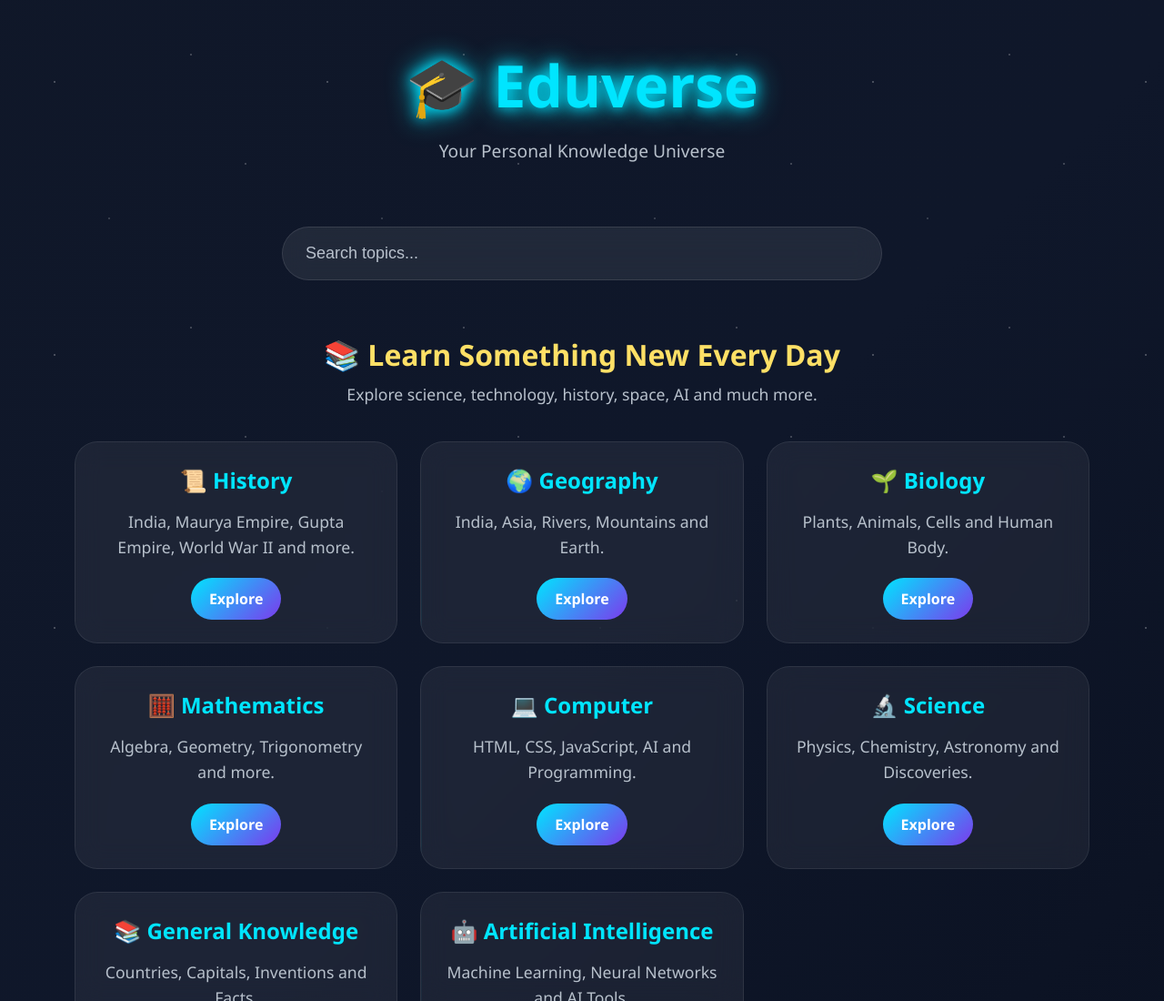
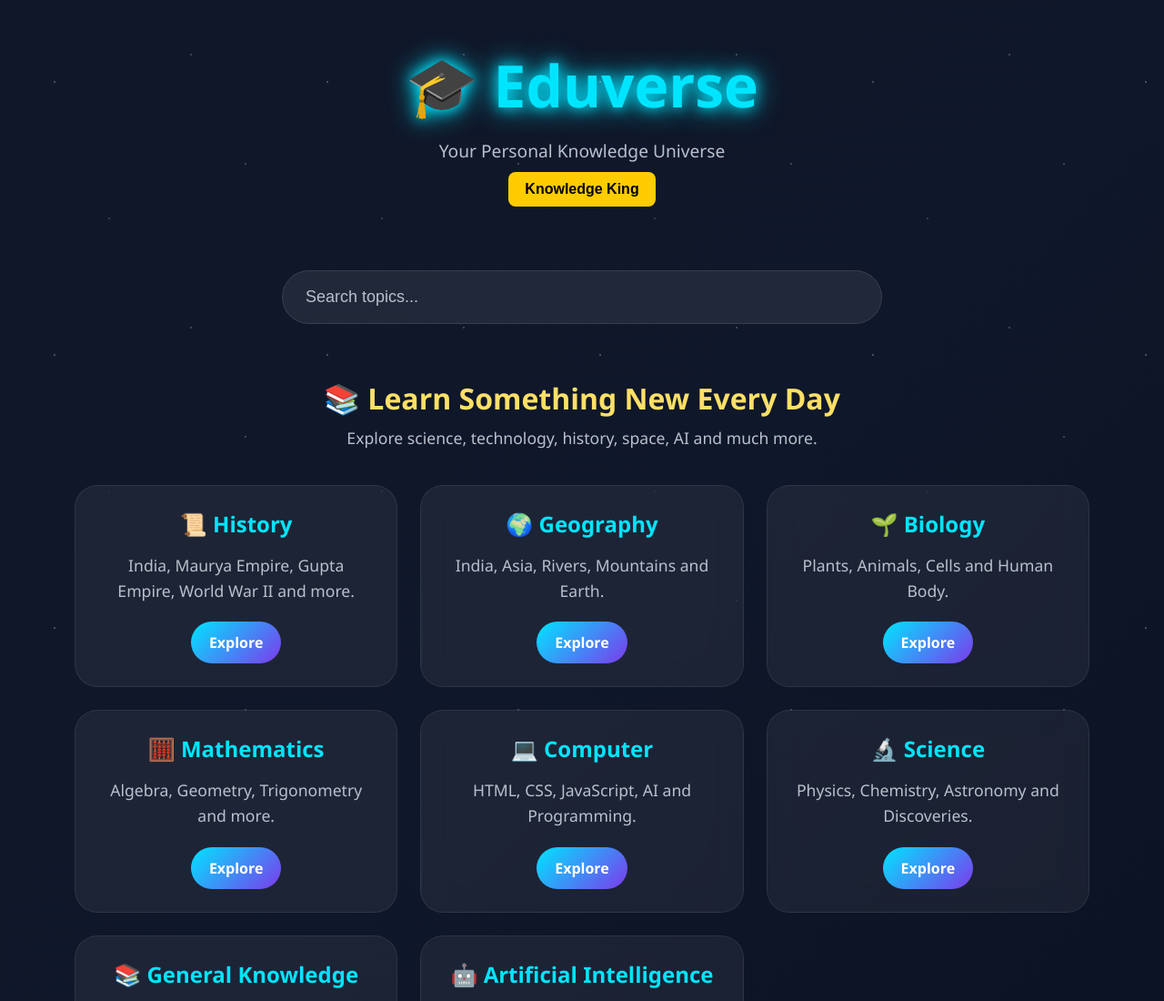
Before and after one commit to Satyam-sin/Allinone, a plain HTML site: page index.html in a window 1280 px wide. Shown: the top 1100 px of the page at 91% size. Drawn offline with Linux system fonts and the light colour scheme.

Commit message:
Add files via upload

```diff
--- a/index.html
+++ b/index.html
@@ -8,6 +8,10 @@
 </head><body><header>
     <h1>🎓 Eduverse</h1>
     <p>Your Personal Knowledge Universe</p>
+
+    <a href="https://planetsatyam.netlify.app" target="_blank">
+        <button class="knowledge-btn">Knowledge King</button>
+    </a>
 </header><div class="search-box">
     <input type="text" placeholder="Search topics...">
 </div><div class="hero">
--- a/style.css
+++ b/style.css
@@ -224,3 +224,17 @@ footer{
         font-size:16px;
     }
 }
+.knowledge-btn {
+    margin-top: 10px;
+    padding: 10px 18px;
+    font-size: 16px;
+    background: #ffcc00;
+    border: none;
+    border-radius: 8px;
+    cursor: pointer;
+    font-weight: bold;
+}
+
+.knowledge-btn:hover {
+    background: #ffaa00;
+}
```
